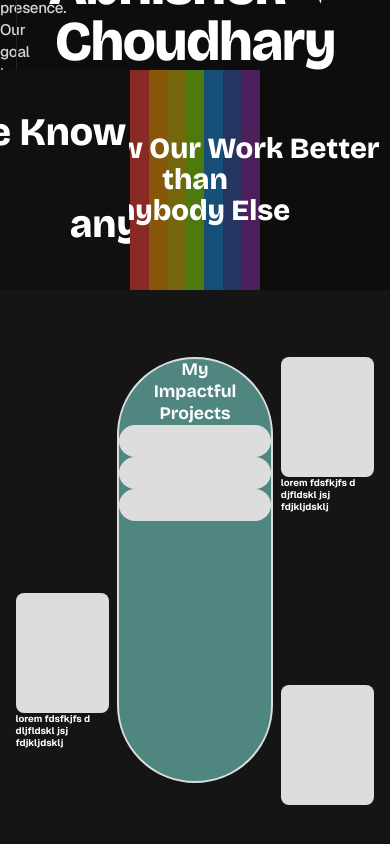
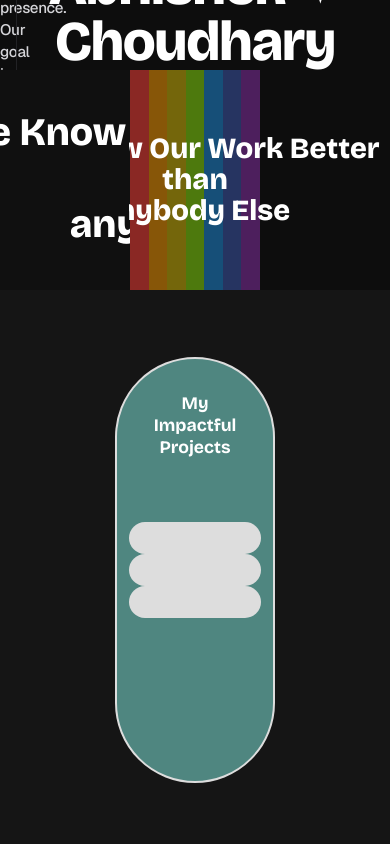
Before and after one commit to Abhishek5127/My-Dev-Portfolio, a Next.js app: page / in a window 390 px wide. Shown: the part 589-1433 px from the top of the page. Built offline with nearby package versions, Linux system fonts and the light colour scheme.

Commit message:
Describe your changes

```diff
--- a/src/app/components/ProjectsSection.tsx
+++ b/src/app/components/ProjectsSection.tsx
@@ -1,22 +1,103 @@
+"use client";
+
+import { useEffect, useRef, useState } from "react";
+
 export default function ProjectsSection() {
+  const sectionRef = useRef<HTMLElement>(null);
+  // stage: 0 = hidden, 1 = capsule in, 2 = side cards in, 3 = elements exit up
+  const [stage, setStage] = useState<number>(0);
+  const capsuleTimeRef = useRef<number | null>(null);
+
+  useEffect(() => {
+    const handleScroll = () => {
+      const section = sectionRef.current;
+      if (!section) return;
+
+      const rect = section.getBoundingClientRect();
+      const windowHeight = window.innerHeight;
+      const now = Date.now();
+
+      // Step 1: Capsule enters first when section arrives
+      if (rect.top <= windowHeight * 0.85 && capsuleTimeRef.current === null) {
+        capsuleTimeRef.current = now;
+        setStage(1);
+        return;
+      }
+
+      // Step 2: Side Cards CANNOT enter until at least 750ms AFTER capsule has settled + user scrolls
+      if (
+        capsuleTimeRef.current !== null &&
+        now - capsuleTimeRef.current >= 750 &&
+        rect.top <= windowHeight * 0.65
+      ) {
+        setStage((prev) => (prev < 3 ? 2 : prev));
+      }
+
+      // Step 3: Elements exit UP together when user scrolls past section
+      if (rect.top <= -rect.height * 0.15) {
+        setStage(3);
+      }
+    };
+
+    window.addEventListener("scroll", handleScroll, { passive: true });
+    handleScroll();
+
+    return () => window.removeEventListener("scroll", handleScroll);
+  }, []);
+
+  // Compute opacity & Y transform based on stage
+  const capsuleOpacity = stage === 1 || stage === 2 ? 1 : 0;
+  const capsuleY = stage === 0 ? 90 : stage === 3 ? -130 : 0;
+
+  const cardsOpacity = stage === 2 ? 1 : 0;
+  const cardsY = stage < 2 ? 70 : stage === 3 ? -130 : 0;
+
   return (
-    <section className="relative mt-6 h-[560px] w-full overflow-hidden bg-[#151515] sm:mt-10 sm:h-[750px] md:mt-14 md:h-[980px] lg:h-[1200px]">
-      {/* Center Capsule */}
-      <div className="absolute left-1/2 top-[12%] box-border h-[76%] w-[40%] max-w-[480px] -translate-x-1/2 rounded-t-full rounded-b-full border-2 border-[#dddddd] bg-[#4f8680] px-[4%] pt-[20%] text-center sm:border-3 sm:pt-[22%] md:border-4">
-        <h3 className="font-bricolage text-[clamp(1.1rem,3.6vw,3rem)] font-bold leading-tight text-white">
+    <section
+      ref={sectionRef}
+      className="relative mt-6 h-[560px] w-full overflow-hidden bg-[#151515] sm:mt-10 sm:h-[750px] md:mt-14 md:h-[980px] lg:h-[1200px]"
+    >
+      {/* ── CENTER CAPSULE (Stage 1 entrance) ── */}
+      <div
+        className="absolute top-[12%] box-border flex h-[76%] w-[40%] min-w-[160px] max-w-[480px] flex-col items-center justify-center rounded-t-full rounded-b-full border-2 border-[#dddddd] bg-[#4f8680] px-[4%] text-center sm:border-3 md:border-4"
+        style={{
+          left: "50%",
+          zIndex: 20,
+          opacity: capsuleOpacity,
+          transform: `translateX(-50%) translateY(${capsuleY}px)`,
+          transition:
+            "opacity 0.65s cubic-bezier(0.16, 1, 0.3, 1), transform 0.65s cubic-bezier(0.16, 1, 0.3, 1)",
+        }}
+      >
+        {/* Heading at top curve */}
+        <h3 className="absolute top-[8%] font-bricolage text-[clamp(1.1rem,3.6vw,3rem)] font-bold leading-tight text-white">
           My
           <br />
           Impactful Projects
         </h3>
-        <div className="mt-[15%] space-y-[8%] px-[3%] sm:mt-[18%]">
-          <div className="h-8 rounded-full bg-[#dddddd] sm:h-14 md:h-18 lg:h-22" />
-          <div className="h-8 rounded-full bg-[#dddddd] sm:h-14 md:h-18 lg:h-22" />
-          <div className="h-8 rounded-full bg-[#dddddd] sm:h-14 md:h-18 lg:h-22" />
+
+        {/* White blocks / Pills - PERFECTLY centered inside capsule */}
+        <div className="flex w-[85%] flex-col items-center justify-center space-y-3 pt-[14%] sm:space-y-4 sm:pt-[12%] md:space-y-5 md:pt-[10%] lg:space-y-6">
+          <div className="h-8 w-full rounded-full bg-[#dddddd] sm:h-12 md:h-16 lg:h-20" />
+          <div className="h-8 w-full rounded-full bg-[#dddddd] sm:h-12 md:h-16 lg:h-20" />
+          <div className="h-8 w-full rounded-full bg-[#dddddd] sm:h-12 md:h-16 lg:h-20" />
         </div>
       </div>
 
-      {/* Card 1 (Left Center) */}
-      <div className="absolute left-[4%] top-[54%] w-[24%] max-w-[320px]">
+      {/* ── 3 SIDE CARDS (Stage 2 entrance: Unlocked only after 750ms + scroll) ── */}
+
+      {/* Card 1 — Left Center */}
+      <div
+        className="absolute left-[4%] top-[54%] w-[24%] max-w-[320px]"
+        style={{
+          zIndex: 10,
+          opacity: cardsOpacity,
+          transform: `translateY(${cardsY}px)`,
+          transition:
+            "opacity 0.65s cubic-bezier(0.16, 1, 0.3, 1), transform 0.65s cubic-bezier(0.16, 1, 0.3, 1)",
+          transitionDelay: stage === 2 ? "100ms" : "0ms",
+        }}
+      >
         <div className="aspect-[0.78] w-full rounded-lg bg-[#dddddd] sm:rounded-xl md:rounded-2xl" />
         <p className="mt-1.5 text-[clamp(0.6rem,1.8vw,1.35rem)] font-bold leading-tight text-white sm:mt-3">
           lorem fdsfkjfs d
@@ -25,8 +106,18 @@ export default function ProjectsSection() {
         </p>
       </div>
 
-      {/* Card 2 (Top Right) */}
-      <div className="absolute right-[4%] top-[12%] w-[24%] max-w-[320px]">
+      {/* Card 2 — Top Right */}
+      <div
+        className="absolute right-[4%] top-[12%] w-[24%] max-w-[320px]"
+        style={{
+          zIndex: 10,
+          opacity: cardsOpacity,
+          transform: `translateY(${cardsY}px)`,
+          transition:
+            "opacity 0.65s cubic-bezier(0.16, 1, 0.3, 1), transform 0.65s cubic-bezier(0.16, 1, 0.3, 1)",
+          transitionDelay: stage === 2 ? "250ms" : "0ms",
+        }}
+      >
         <div className="aspect-[0.78] w-full rounded-lg bg-[#dddddd] sm:rounded-xl md:rounded-2xl" />
         <p className="mt-1.5 text-[clamp(0.6rem,1.8vw,1.35rem)] font-bold leading-tight text-white sm:mt-3">
           lorem fdsfkjfs d
@@ -35,8 +126,18 @@ export default function ProjectsSection() {
         </p>
       </div>
 
-      {/* Card 3 (Bottom Right) */}
-      <div className="absolute bottom-[8%] right-[4%] w-[24%] max-w-[320px]">
+      {/* Card 3 — Bottom Right */}
+      <div
+        className="absolute bottom-[8%] right-[4%] w-[24%] max-w-[320px]"
+        style={{
+          zIndex: 10,
+          opacity: cardsOpacity,
+          transform: `translateY(${cardsY}px)`,
+          transition:
+            "opacity 0.65s cubic-bezier(0.16, 1, 0.3, 1), transform 0.65s cubic-bezier(0.16, 1, 0.3, 1)",
+          transitionDelay: stage === 2 ? "400ms" : "0ms",
+        }}
+      >
         <div className="aspect-[0.78] w-full rounded-lg bg-[#dddddd] sm:rounded-xl md:rounded-2xl" />
       </div>
     </section>
```
